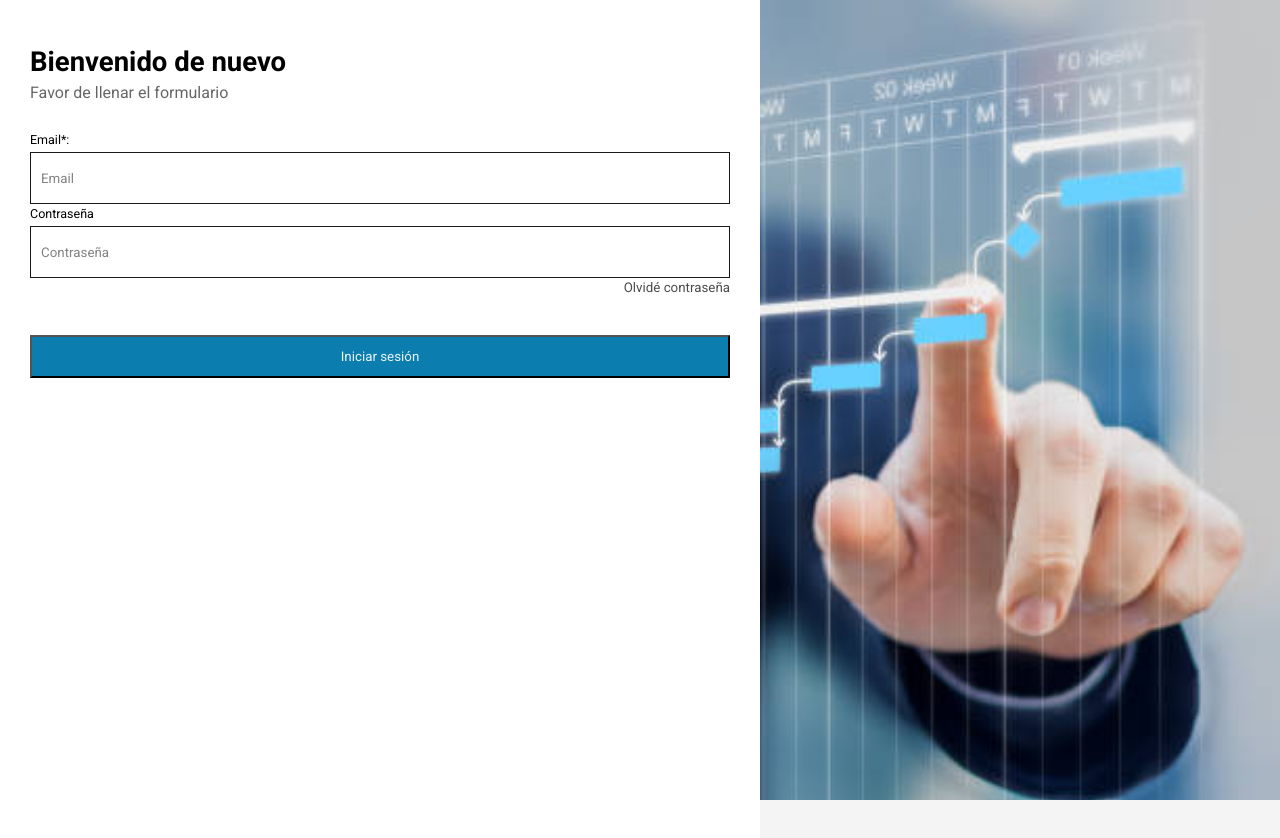
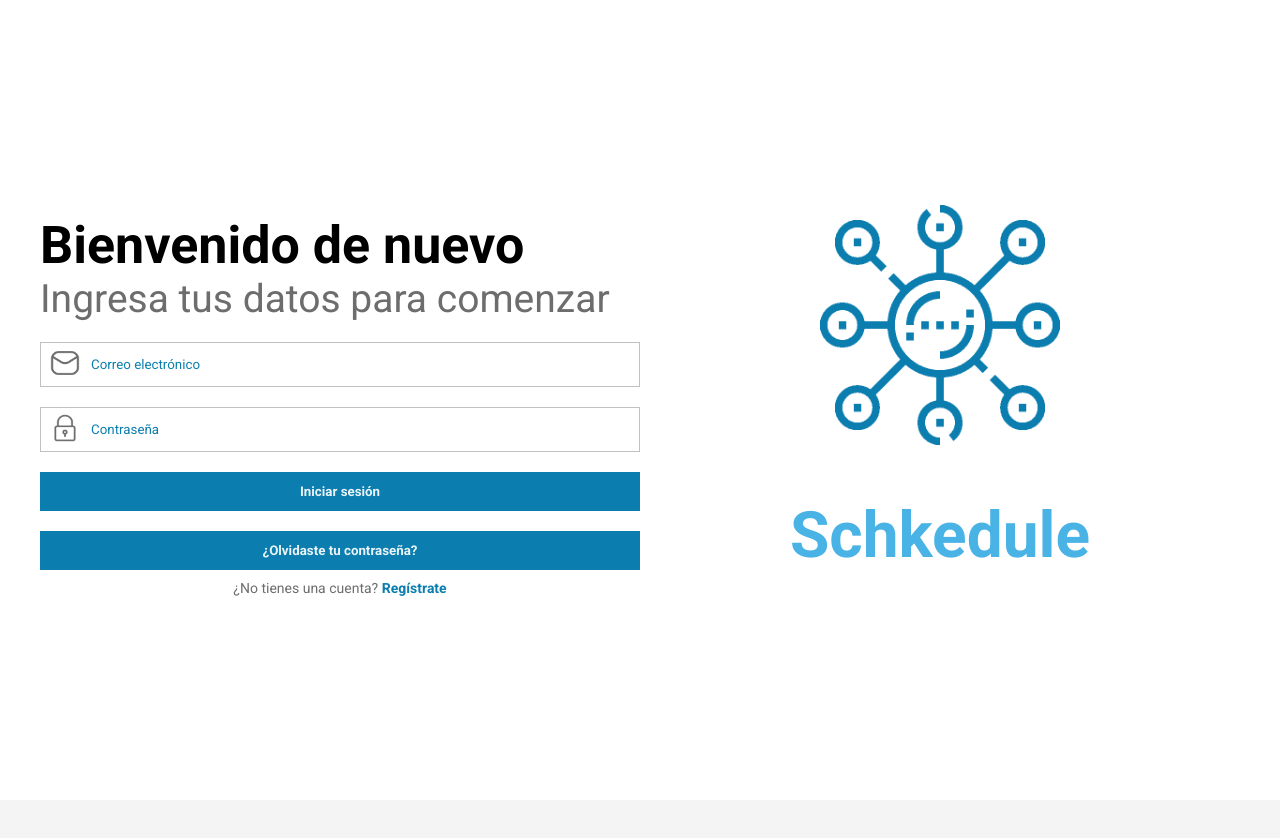
Before and after one commit to OrbitalCardinal/Schkedule, an Angular app: page /login in a window 1280 px wide. Shown: the top 838 px of the page. After the commit the page ends 800 px from the top, so only its background shows below. Built offline with nearby package versions, Linux system fonts and the light colour scheme.

Commit message:
Cambios login

```diff
--- a/src/app/pages/login/login.component.html
+++ b/src/app/pages/login/login.component.html
@@ -1,21 +1,36 @@
 <!-- <p>login works!</p> -->
-<div class="login-container">
-    <div class="login-form">
+<div class="container">
+  <div class="register-container">
+    <div class="register-container-left">
+      <div class="register-container-titulos">
+        <h2>Bienvenido de nuevo</h2>
+        <p class="subtitle">Ingresa tus datos para comenzar</p>
+      </div>
 
-      <div class="login-form-content">
-        <h1>Bienvenido de nuevo</h1>
-        <p>Favor de llenar el formulario</p>
-        <div class="login-form-input">
-          <label>Email*:</label>
-          <input type="email" placeholder="Email">
-        </div>
-        <div class="login-form-input">
-          <label>Contraseña</label>
-          <input type="password" placeholder="Contraseña">
-        </div>
-        <small>Olvidé contraseña</small>
-          <button>Iniciar sesión</button>
+      <app-register-input
+        iconImg="../../../assets/img/email-icon.png"
+        inputType="email"
+        inputPlaceholder="Correo electrónico"
+      ></app-register-input>
+      <app-register-input
+        iconImg="../../../assets/img/lock-icon.png"
+        inputType="password"
+        inputPlaceholder="Contraseña"
+      ></app-register-input>
 
+      <button class="">Iniciar sesión</button>
+      <button class="">¿Olvidaste tu contraseña?</button>
+
+      <div class="cuentas-question">
+        <p>
+          ¿No tienes una cuenta? <a href="../register"><b>Regístrate</b></a>
+        </p>
       </div>
     </div>
+
+    <div class="register-container-right">
+      <img src="../../../assets/img/organization-blue-icon.png" alt="" />
+      <p><b>Schkedule</b></p>
+    </div>
+  </div>
 </div>
--- a/src/app/pages/login/login.component.scss
+++ b/src/app/pages/login/login.component.scss
@@ -1,121 +1,106 @@
-$primary: #0b7eaf;
-.login{
-  .container{
+a:link,
+a:visited,
+a:active {
+  text-decoration: none;
+  color          : #0B7EAF;
+}
+
+.container {
+  width           : 100%;
+  height          : 100%;
   background-color: white;
-    width:100vw;
-    height:100vh;
 }
-  * {
-    margin: 0;
-    padding: 0;
+
+.register-container {
+  display              : grid;
+  grid-template-columns: 1fr 1fr;
+  grid-template-rows: 100vh;
+  margin               : 0 40px 0 40px;
+  align-items: center;
 }
+
+.register-container-right {
+  display           : grid;
+  grid-template-rows: 2fr 1fr;
+  row-gap: 30px;
 }
-.login{
-  &-container{
-    width: 100%;
-    height: 100vh;
-    min-height: 800px;
-    background-repeat: no-repeat;
-    background-size: cover ;
-    background-image: url(../../../assets/img/login-bg.jpg);
+
+.register-container-right img {
+  // width : 200px;
+  // height: 200px;
+  width : 40%;
+  max-width: 300px;
+  height: auto;
+  margin: auto;
 }
-  &-form{
-    width: 100%;
-    min-width: 300px;
-    max-width: 700px;
-    background: #fff;
-    height: 100%;
-    display: flex;
-    flex-direction: column;
-    align-items: flex-start;
-    justify-content: space-between;
-    padding: 30px;
-    &-logo{
-      height: 50px;
+
+.register-container-right p {
+  margin     : auto;
+  font-weight: 700;
+  font-size  : 64px;
+  color      : #4AB3E5;
 }
-    &-content{
-      width: 100%;
-      margin: 15px 0;
-       h1 {
-        font-size: 27.5px;
-        color: black;
-        font-weight: 600;
-        margin-bottom: 5px;
+
+.register-container-titulos h2 {
+  margin   : 10px 0 0 0;
+  font-size: 52px;
 }
-      p {
-          color:black;
-          opacity: 0.6;
-          max-width: 350px;
-          margin-bottom: 30px;
+
+.register-container-titulos p {
+  margin   : 0 0 10px 0;
+  color    : #6D6D6D;
+  font-size: 39px;
 }
-      small {
-        display: block;
-        width: 100%;
-        text-align: right;
-        opacity: 0.7;
-        margin-bottom: 30px;
-        &:hover{
-          opacity: 0.9;
-          cursor: pointer;
-        }
-      }
-      button{
+
+.register-container-left button {
   width           : 100%;
   padding         : 12px 20px;
   margin          : 10px 0;
+  border          : 0;
   box-sizing      : border-box;
-    background-color: #0b7eaf;
+  background-color: #0B7EAF;
   color           : #eaf3f7;
-      }
-    }
-    &-input{
-      display: flex;
-      flex-direction: column;
-      margin-bottom: 2px;
-      label{
-        font-weight: 400;
-        color: black;
-        font-size: 12.5px;
-        margin-bottom: 5px;
-      }
-    }
-    input{
-      height: 50px;
-      border: 1px solid black;
-      padding-left: 10px;
-      opacity: 0.9;
-      background: none;
-      color: black;
-      &:focus, &:active{
-        border-left: 5px solid black;
-      }
-      &:-webkit-autofill{
-        box-shadow: 0 0 0 30px white inset !important;
-      }
-    }
-  }
-  img{
-    margin-bottom: 0;
-  }
-  &-buttons{
-    float: right;
-    margin-bottom: 30px;
-    & {
-      height: 50px;
-      min-width: 170px;
-      border: none;
-      box-shadow: 1px 1px 6px 0 rgba(0,0,0,0.3);
-      transition: 0.5s all ease-in-out;
-      &:hover{
-        cursor:pointer;
-        border: 1px solid $primary;
-        background: #fff;
-        color: $primary;
-      }
-      background: $primary;
-      color: #fff;
-
-    }
+  font-weight     : bold;
 }
 
+.register-container-left .terminos-grup {
+  margin-top: 10px;
+  // font-size : 12px;
+  font-size : 14px;
+  color     : #6D6D6D;
 }
+
+.register-container-left .cuentas-question {
+  // font-size : 12px;
+  font-size : 14px;
+  color     : #6D6D6D;
+  text-align: center;
+}
+
+.register-container-left .radiobuttons-grup {
+  display    : flex;
+  align-items: center;
+  width      : 100%;
+  margin     : 10px 0;
+  font-size  : 14px;
+  box-sizing : border-box;
+}
+
+.register-container-left .radiobuttons-grup span {
+  color : #0B7EAF;
+  margin: 10px;
+}
+
+.register-container-left .radiobuttons-grup label {
+  margin-right: 10px;
+}
+
+.register-container-left .radiobuttons-grup img {
+  width : 30px;
+  height: 28.45px;
+  margin: 0 10px 0 10px;
+}
+
+input[type=radio] {
+  accent-color: #0B7EAF;
+}
```
Lines whose indentation alone changed are shown as unchanged.
